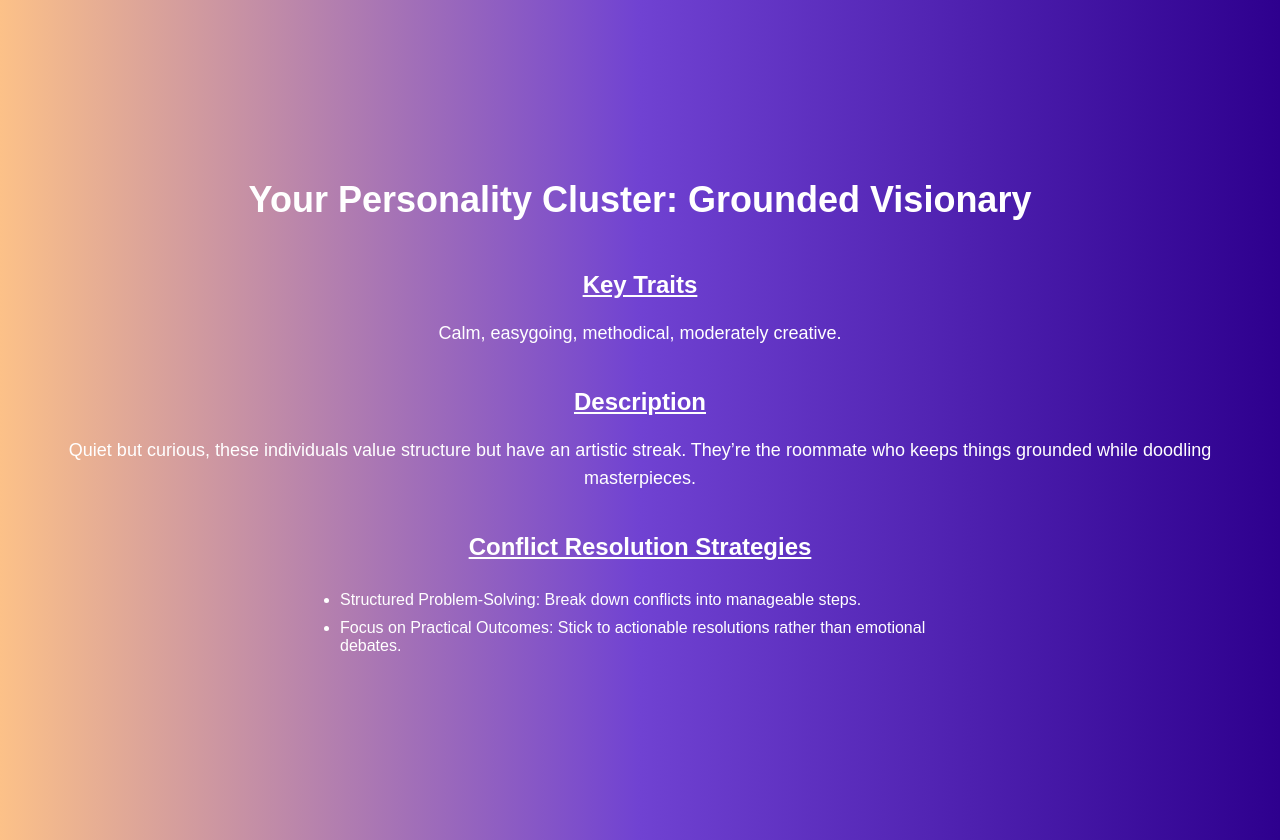
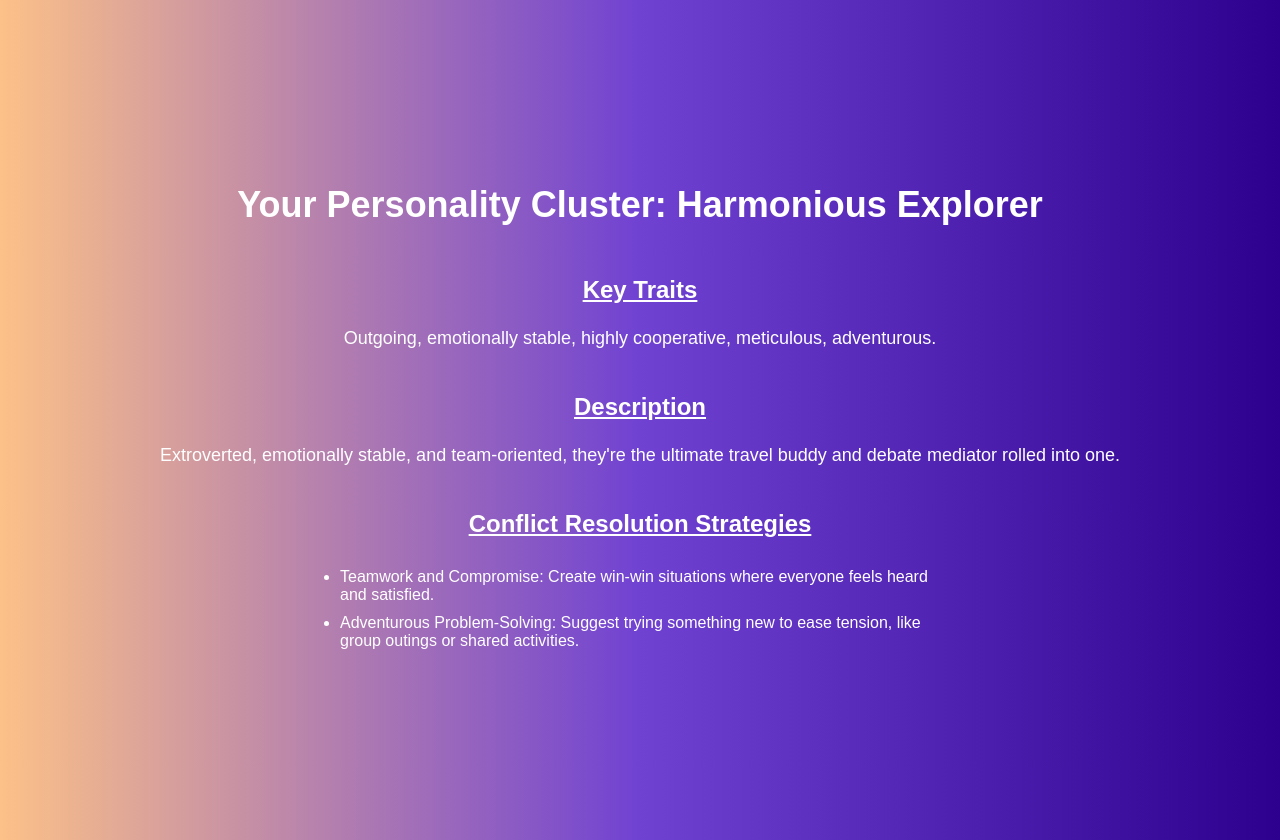
Before and after one commit to WilliamChn/Personality_Based_Events, a React (Create React App) app in the folder webpage/: page /#/profile in a window 1280 px wide. Built offline with nearby package versions, Linux system fonts and the light colour scheme.

Commit message:
Implemented Euclidean Distance into Profile Page.

```diff
--- a/webpage/src/profilepage.js
+++ b/webpage/src/profilepage.js
@@ -52,25 +52,72 @@ const ProfilePage = ({ personalityResult }) => {
         },
     };
 
-    // Determine cluster based on personality trait averages
-    const determineCluster = (result) => {
-        if (!result) return "Zen Socialite"; // Default fallback
+const determineCluster = (result) => {
+    if (!result) return "Zen Socialite"; // Default fallback
 
-        const {
-            Extraversion,
-            "Emotional Stability": EmotionalStability,
-            Agreeableness,
-            Conscientiousness,
-            Openness,
-        } = result;
+    // Predefined cluster values
+    const clusterValues = {
+        "Zen Socialite": {
+            Extraversion: 2.95,
+            "Emotional Stability": 2.99,
+            Agreeableness: 3.00,
+            Conscientiousness: 2.91,
+            Openness: 2.85,
+        },
+        "Chill Optimizer": {
+            Extraversion: 3.09,
+            "Emotional Stability": 2.48,
+            Agreeableness: 3.20,
+            Conscientiousness: 3.19,
+            Openness: 3.31,
+        },
+        "Dynamic Dreamer": {
+            Extraversion: 3.60,
+            "Emotional Stability": 3.31,
+            Agreeableness: 3.30,
+            Conscientiousness: 3.18,
+            Openness: 3.37,
+        },
+        "Grounded Visionary": {
+            Extraversion: 2.97,
+            "Emotional Stability": 2.77,
+            Agreeableness: 2.92,
+            Conscientiousness: 3.10,
+            Openness: 3.40,
+        },
+        "Harmonious Explorer": {
+            Extraversion: 3.00,
+            "Emotional Stability": 3.55,
+            Agreeableness: 3.22,
+            Conscientiousness: 3.23,
+            Openness: 3.33,
+        },
+    };
 
-        // Example logic to determine the cluster (adjust as necessary)
-        if (Extraversion > 3 && Openness > 3.3) return "Harmonious Explorer";
-        if (Extraversion > 3) return "Dynamic Dreamer";
-        if (Conscientiousness > 3 && EmotionalStability > 3) return "Zen Socialite";
-        if (Conscientiousness > 3 && Agreeableness > 3) return "Chill Optimizer";
-        return "Grounded Visionary";
-    };
+    // Calculate Euclidean distance for each cluster
+    const distances = Object.entries(clusterValues).map(([cluster, values]) => {
+        const distance = Math.sqrt(
+            Object.keys(values).reduce((sum, key) => {
+                const diff = result[key] - values[key];
+                return sum + diff * diff;
+            }, 0)
+        );
+        return { cluster, distance };
+    });
+
+    // Log the distances for debugging
+    console.log("Distances to each cluster:", distances);
+
+    // Find the cluster with the smallest distance
+    const closestCluster = distances.reduce((prev, curr) =>
+        prev.distance < curr.distance ? prev : curr
+    );
+
+    console.log("Closest cluster:", closestCluster.cluster);
+    return closestCluster.cluster;
+};
+
+
 
     const cluster = determineCluster(personalityResult);
     const clusterDetails = personalityClusters[cluster];
```
